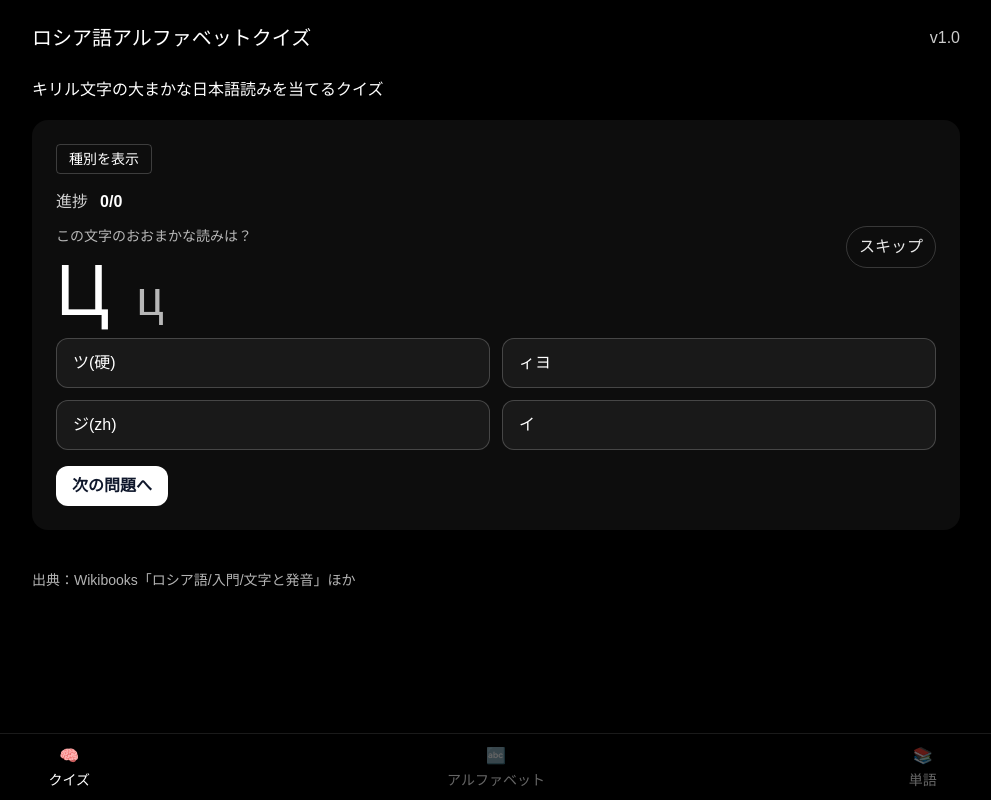
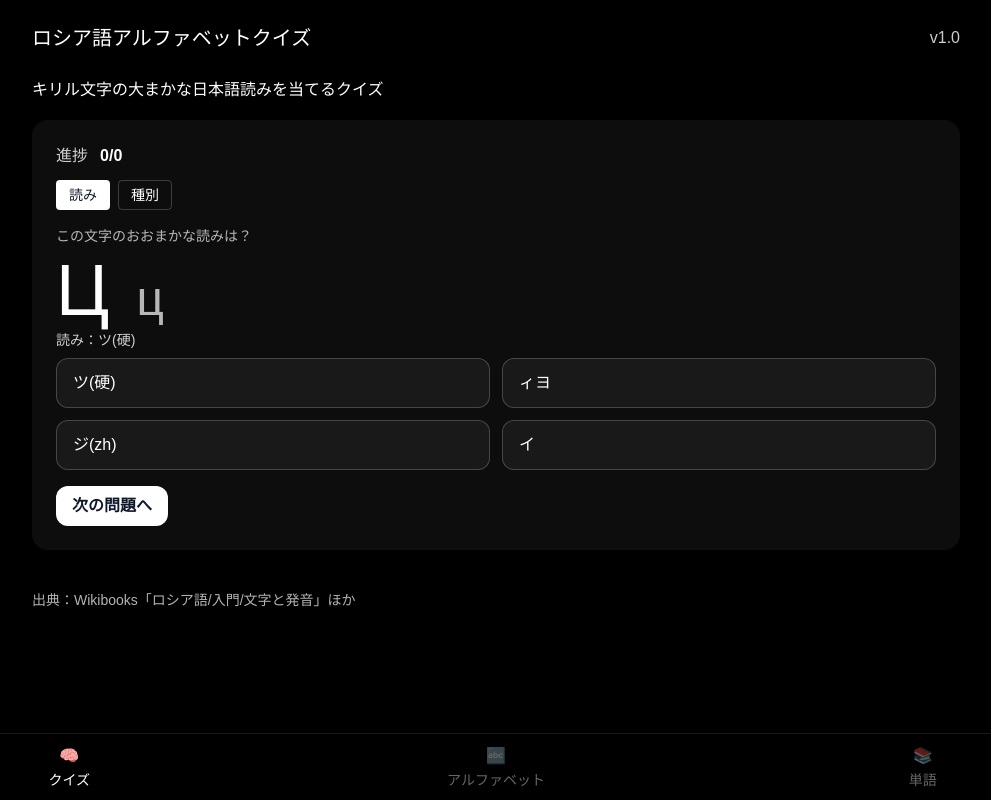
Before and after one commit to harukahirata/russian-practice, a Next.js app: page / in a window 1280 px wide. Shown: the whole page, without its empty margins (144-1135 px from the left). Built offline with nearby package versions, Linux system fonts and the light colour scheme.

Commit message:
fix: 回答の種類を増やす

```diff
--- a/src/components/AlphaQuiz.tsx
+++ b/src/components/AlphaQuiz.tsx
@@ -1,6 +1,8 @@
 "use client";
 import { useEffect, useMemo, useState } from "react";
 import { CYRILLIC, CHOICES_READING, CyrillicLetter } from "@/lib/cyrillic";
+
+type Mode = "reading" | "ipa";
 
 const EMPTY_Q = { correct: "", options: [] as string[] };
 
@@ -13,7 +15,8 @@ function pickRandom<T>(arr: T[], n: number): T[] {
   return copy.slice(0, n);
 }
 
-function buildQuestion(letter: CyrillicLetter) {
+function buildQuestion(letter: CyrillicLetter, mode: Mode) {
+  if (mode === "reading") {
     const correct = letter.readingJa;
     const others = pickRandom(
       CHOICES_READING.filter((c) => c !== correct),
@@ -21,6 +24,17 @@ function buildQuestion(letter: CyrillicLetter) {
     );
     const options = pickRandom([correct, ...others], 4);
     return { correct, options } as const;
+  } else {
+    const correct = letter.ipa ?? "-";
+
+    const allIpa = CYRILLIC.map((l) => l.ipa).filter(Boolean) as string[];
+    const others = pickRandom(
+      allIpa.filter((ipa) => ipa !== correct),
+      3
+    );
+    const options = pickRandom([correct, ...others], 4);
+    return { correct, options } as const;
+  }
 }
 
 export default function AlphaQuiz() {
@@ -28,7 +42,7 @@ export default function AlphaQuiz() {
   const [selected, setSelected] = useState<string | null>(null);
   const [score, setScore] = useState({ correct: 0, total: 0 });
 
-  const [showKind, setShowKind] = useState(false);
+  const [mode, setMode] = useState<Mode>("reading");
 
   useEffect(() => {
     setIndex(Math.floor(Math.random() * CYRILLIC.length));
@@ -40,8 +54,8 @@ export default function AlphaQuiz() {
 
   const q = useMemo(() => {
     if (index === null) return EMPTY_Q;
-    return buildQuestion(letter);
-  }, [index, letter]);
+    return buildQuestion(letter, mode);
+  }, [index, letter, mode]);
 
   const answered = selected !== null;
 
@@ -63,17 +77,35 @@ export default function AlphaQuiz() {
 
   return (
     <section className="rounded-2xl border-white/10 bg-white/5 p-6">
-      <button
-        onClick={() => setShowKind((v) => !v)}
-        className="mb-4 rounded border border-white/20 px-3 py-1 text-sm hover:sm hover:bg-white/10"
-      >
-        {showKind ? "種別を隠す" : "種別を表示"}
-      </button>
       <div className="mb-3 flex items-center gap-3">
         <span className="opacity-80">進捗</span>
         <strong>
           {score.correct}/{score.total}
         </strong>
+      </div>
+      <div className="mb-4 flex gap-2">
+        <button
+          onClick={() => setMode("reading")}
+          className={[
+            "rounded px-3 py-1 text-sm border",
+            mode === "reading"
+              ? "bg-white text-slate-900 border-transparent"
+              : "border-white/20 hover:bg-white/10",
+          ].join(" ")}
+        >
+          読み
+        </button>
+        <button
+          onClick={() => setMode("ipa")}
+          className={[
+            "rounded px-3 py-1 text-sm border",
+            mode === "ipa"
+              ? "bg-white text-slate-900 border-transparent"
+              : "border-white/20 hover:bg-white/10",
+          ].join(" ")}
+        >
+          種別
+        </button>
       </div>
 
       <div className="grid grid-cols-[1fr_auto] items-start gap-4">
@@ -85,28 +117,21 @@ export default function AlphaQuiz() {
             {letter.upper}{" "}
             <span className="text-[48px] opacity-70">{letter.lower}</span>
           </div>
-          {showKind && (
-            <div className="mb-4 text-sm opacity-70">
-              種別：
+          {mode === "reading" ? (
+            <div className="mt-1 text-sm opacity-80">
+              読み：{letter.readingJa}
+            </div>
+          ) : (
+            <div className="mt-1 text-sm opacity-80">
+              種別：{" "}
               {letter.kind === "vowel"
                 ? "母音"
                 : letter.kind === "consonant"
                 ? "子音"
                 : "記号"}
-              {letter.ipa ? ` / IPA: ${letter.ipa}` : ""}
             </div>
           )}
         </div>
-
-        <button
-          onClick={() => {
-            setScore((s) => ({ ...s, total: s.total + 1 }));
-            next();
-          }}
-          className="rounded-full border border-white/20 px-3 py-2 opacity-90 hover:opacity-100"
-        >
-          スキップ
-        </button>
       </div>
 
       <div className="mt-2 grid grid-cols-2 gap-3">
```
Lines whose indentation alone changed are shown as unchanged.
